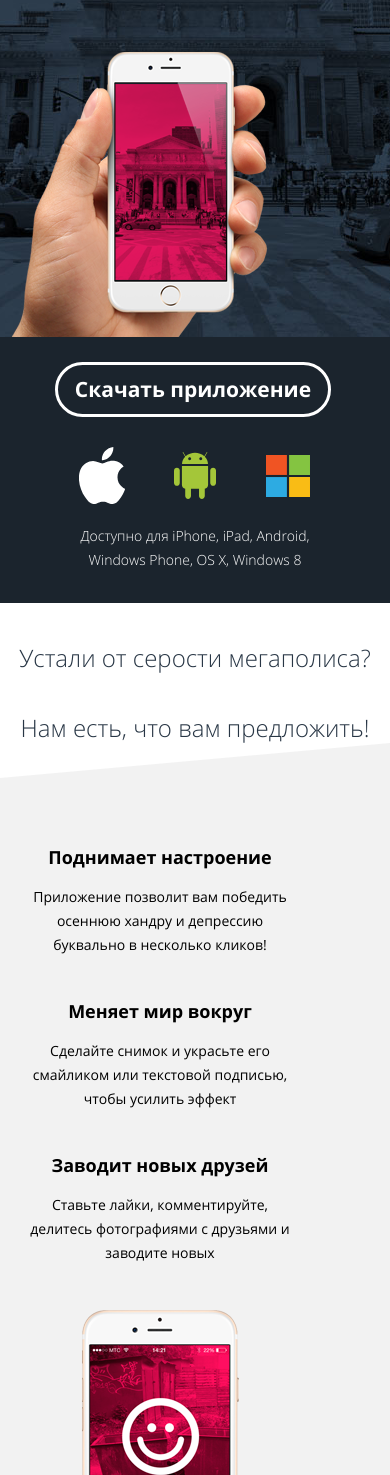
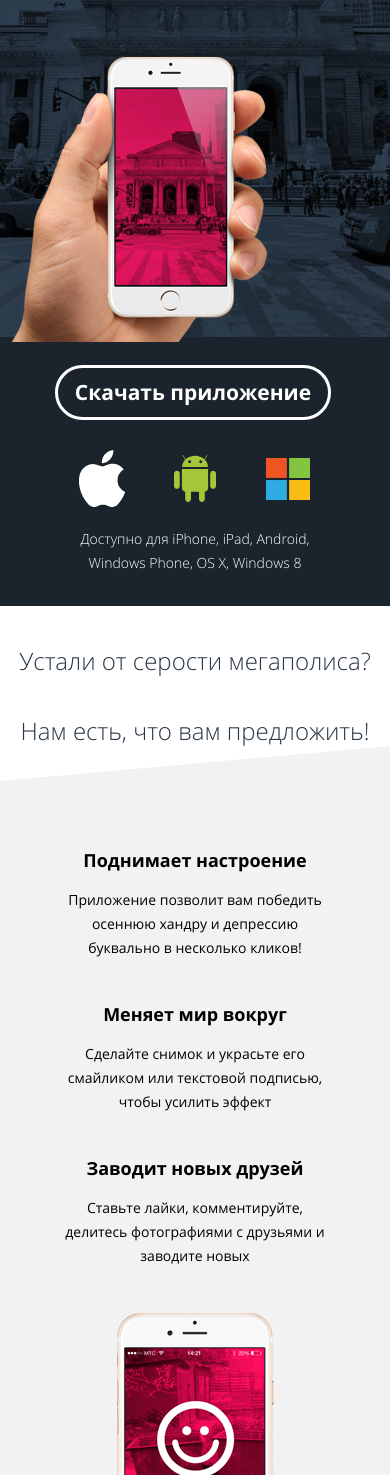
Before and after one commit to Olovyannikov/pink, a website: page source/index.html in a window 390 px wide. Shown: the part 125-1600 px from the top of the page. Drawn offline with nearby package versions, Linux system fonts and the light colour scheme; files that its build step writes are made by us from their sources; files whose address does not match are found by name.

Commit message:
Update media-queries

```diff
--- a/source/sass/blocks/container.scss
+++ b/source/sass/blocks/container.scss
@@ -7,7 +7,7 @@
 @media (max-width: 1200px) {
   .container{
   width: 100%;
-    padding: 1px 0 0;
+    padding: 0;
   }
 }
 
--- a/source/sass/blocks/page-header.scss
+++ b/source/sass/blocks/page-header.scss
@@ -118,12 +118,15 @@
   .page-header {
     background: url("../img/bg-back-mobile@1x.jpg") no-repeat center 0;
   }
+  .page-header__wrapper {
+    margin-bottom: 0;
+  }
   .page-header::after {
     background: url("../img/iphone-hand-mobile@1x.png") no-repeat bottom;
     left: 0;
     width: 280px;
     height: 300px;
-    bottom: 266px;
+    bottom: 264px;
   }
   .page-header__title {
     display: none;
@@ -140,7 +143,7 @@
     width: 270px;
     padding: 10px 0;
     margin-bottom: 30px;
-    margin-top: 10px;
+    margin-top: 90px;
   }
   .page-header__text {
     font-size: 14px;
--- a/source/sass/blocks/page-main.scss
+++ b/source/sass/blocks/page-main.scss
@@ -85,7 +85,6 @@
 .page-main__features--mobile {
   display: none;
   @include reset-list;
-  padding-left: 20px;
   z-index: 1;
   padding-top: 50px;
 }
@@ -103,6 +102,7 @@
   flex-direction: column;
   @include reset-list;
   padding-top: 50px;
+  margin: 0 auto;
 }
 
 @media (max-width: 1200px) {
@@ -130,7 +130,7 @@
     padding-bottom: 40px;
   }
   .page-main__features--mobile__item-image {
-    width: 48%;
+    width: 100%;
     display: flex;
     justify-content: center;
   }
@@ -158,7 +158,6 @@
   }
   .page-main__features--mobile__item-image-mobile {
     display: block;
-    left: 35%;
     padding-top: 290px;
     overflow: hidden;
   }
```
Also changed, not shown: build/source/css/style.css, build/source/css/style.min.css.
